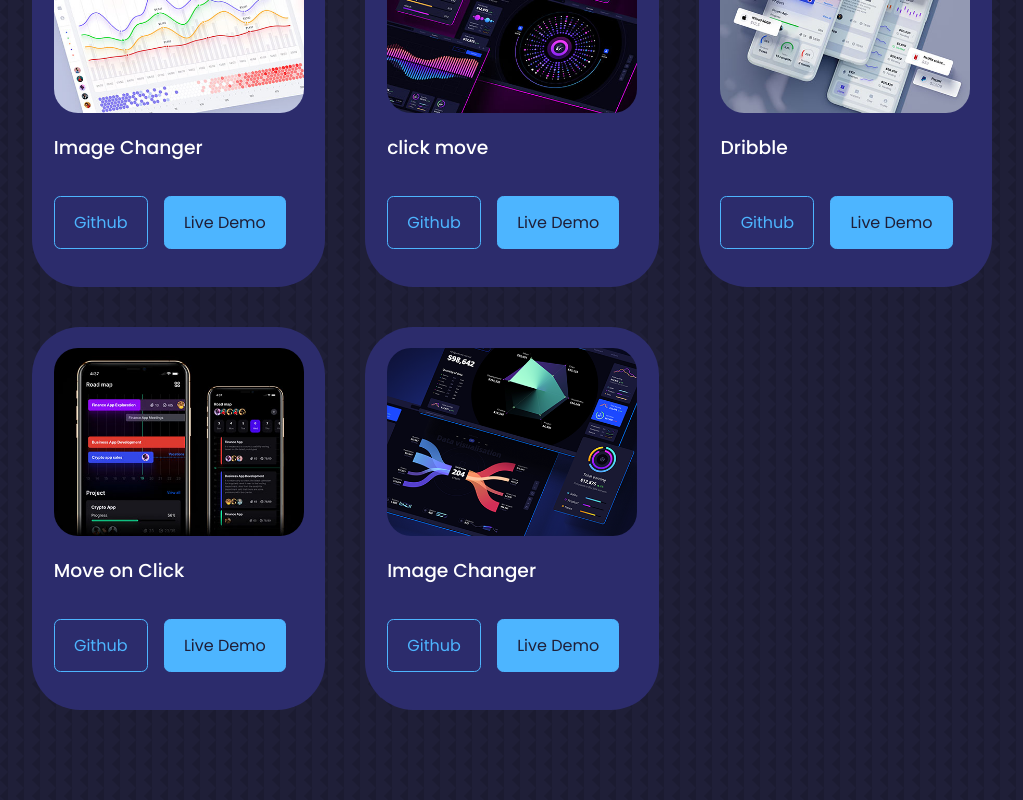
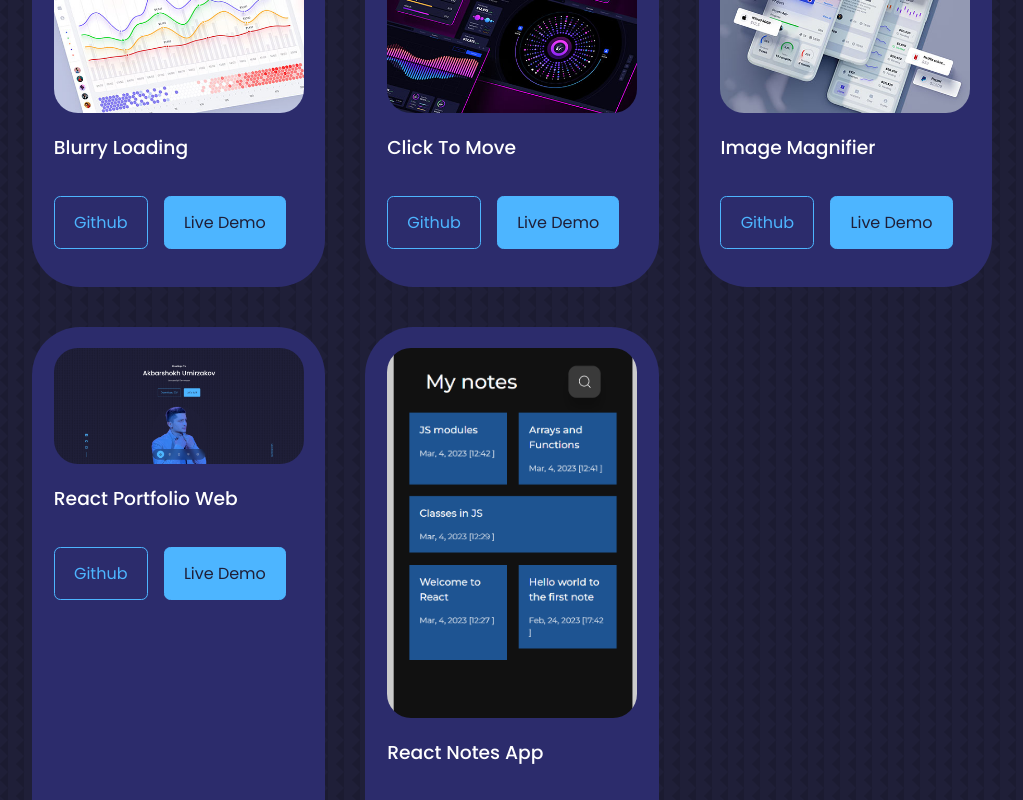
Before and after one commit to Akbarshokh13/react-my-portfolio-web, a React (Create React App) app: page / in a window 1280 px wide. Shown: the part 2940-3740 px from the top of the page, without its empty margins (128-1151 px from the left). Built offline with nearby package versions, Linux system fonts and the light colour scheme.

Commit message:
added few projects

```diff
--- a/src/components/portfolio/Portfolio.jsx
+++ b/src/components/portfolio/Portfolio.jsx
@@ -3,47 +3,45 @@ import './portfolio.css'
 import IMG1 from '../../assets/portfolio1.jpg'
 import IMG2 from '../../assets/portfolio2.jpg'
 import IMG3 from '../../assets/portfolio3.jpg'
-import IMG4 from '../../assets/portfolio4.jpg'
-import IMG5 from '../../assets/portfolio5.png'
+import IMG4 from '../../assets/port-web.png'
+import IMG5 from '../../assets/notes-view.png'
 
 const data = [
 {
   id: 1,
   image: IMG1,
-  title: 'Image Changer',
-  github: 'https://github.com/Akbarshokh13/Image-changer',
-  demo: 'https://dribbble.com/shots/20676490-Vitamin-Reminder-Mobile-IOS-App?utm_source=Clipboard_Shot&utm_campaign=purrwebui&utm_content=Vitamin%20Reminder%20Mobile%20IOS%20App&utm_medium=Social_Share&utm_source=Clipboard_Shot&utm_campaign=purrwebui&utm_content=Vitamin%20Reminder%20Mobile%20IOS%20App&utm_medium=Social_Share'
+  title: 'Blurry Loading',
+  github: 'https://github.com/Akbarshokh13/blurry-loading',
 
 },
 {
   id: 2,
   image: IMG2,
-  title: 'click move',
+  title: 'Click To Move',
   github: 'https://github.com/Akbarshokh13/move-on-click',
-  demo: 'https://dribbble.com/shots/20681639-Mobile-Streaming-App?utm_source=Clipboard_Shot&utm_campaign=metacarbon&utm_content=Mobile%20Streaming%20App&utm_medium=Social_Share&utm_source=Clipboard_Shot&utm_campaign=metacarbon&utm_content=Mobile%20Streaming%20App&utm_medium=Social_Share'
 
 },
 
 {
   id: 3,
   image: IMG3,
-  title: 'Dribble',
-  github: 'https://github.com',
-  demo: 'https://dribbble.com/shots/20681639-Mobile-Streaming-App?utm_source=Clipboard_Shot&utm_campaign=metacarbon&utm_content=Mobile%20Streaming%20App&utm_medium=Social_Share&utm_source=Clipboard_Shot&utm_campaign=metacarbon&utm_content=Mobile%20Streaming%20App&utm_medium=Social_Share'
+  title: 'Image Magnifier',
+  github: 'https://github.com/Akbarshokh13/image-magnifier'
+
 },
 {
   id: 4,
   image: IMG4,
-  title: 'Move on Click',
-  github: 'https://github.com',
-  demo: 'https://dribbble.com/shots/20678641-Matter-Course-Dark-Mode-E-Course-Mobile-App-Concept?utm_source=Clipboard_Shot&utm_campaign=ihyaet&utm_content=Matter%20Course%20%5BDark%20Mode%5D%20-%20E-Course%20Mobile%20App%20Concept&utm_medium=Social_Share&utm_source=Clipboard_Shot&utm_campaign=ihyaet&utm_content=Matter%20Course%20%5BDark%20Mode%5D%20-%20E-Course%20Mobile%20App%20Concept&utm_medium=Social_Share'
+  title: 'React Portfolio Web',
+  github: 'https://github.com/Akbarshokh13/react-my-portfolio-web',
+  demo: 'https://akbarshokh-u-pro.netlify.app/'
 },
 {
   id: 5,
   image: IMG5,
-  title: 'Image Changer',
-  github: 'https://github.com',
-  demo: 'https://dribbble.com/shots/20677808-Crypto-Finance-App?utm_source=Clipboard_Shot&utm_campaign=awsmd&utm_content=Crypto%20Finance%20App&utm_medium=Social_Share&utm_source=Clipboard_Shot&utm_campaign=awsmd&utm_content=Crypto%20Finance%20App&utm_medium=Social_Share'
+  title: 'React Notes App',
+  github: 'https://github.com/Akbarshokh13/react-notes-app',
+  demo: 'https://react-notes-app-project.netlify.app/'
 }
 
 ]
```
Also changed, not shown: src/assets/notes-view.png (added), src/assets/port-web.png (added).
